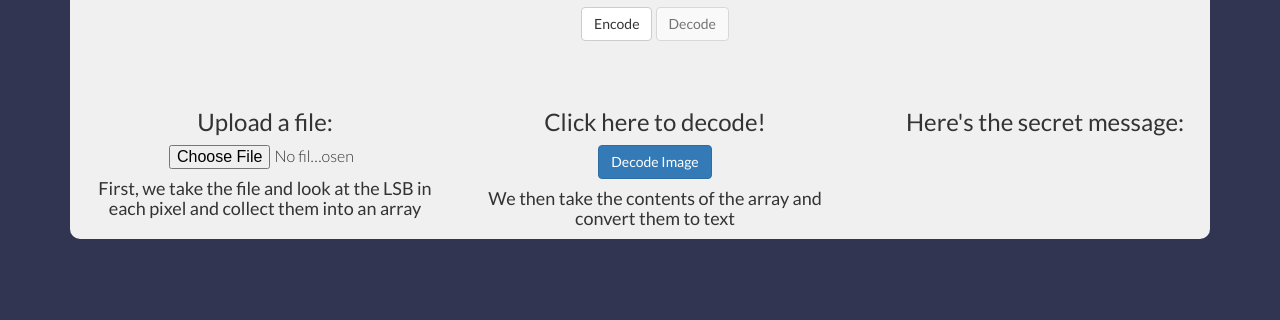
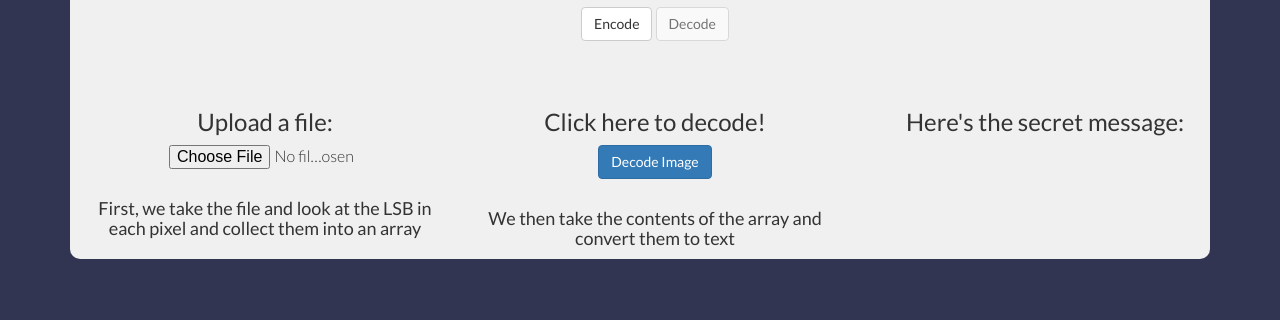
Before and after one commit to VisheshSood/stego, a website: page index.html at #!/decode in a window 1280 px wide. Shown: the part 391-711 px from the top of the page. Drawn offline with nearby package versions, Linux system fonts and the light colour scheme; some packages are replaced by stand-ins of ours; files that its build step writes are made by us from their sources.

```diff
--- a/views/decode.html
+++ b/views/decode.html
@@ -13,16 +13,16 @@
                 <div class="col-sm-4">
                     <h3>Upload a file:</h3>
                     <input type="file" accept="image/*" ng-model="uploadedImage" name="image-input" id="image-input"/>
-                    <h4>First, we take the file and look at the LSB in each pixel and collect them into an array</h4>
+                    <h4><br/>First, we take the file and look at the LSB in each pixel and collect them into an array</h4>
                 </div>
                 <div class="col-sm-4">
                     <h3>Click here to decode!</h3>
                     <button class="btn btn-primary" ng-click="decode()">Decode Image</button>
-                    <h4>We then take the contents of the array and convert them to text</h4>
+                    <h4><br/>We then take the contents of the array and convert them to text</h4>
                 </div>
                 <div class="col-sm-4">
                     <h3>Here's the secret message:</h3>
-                    <p id="output-text"></p>
+                    <p id="output-text"><br/></p>
                 </div>
 
             </div>
```
Also changed, not shown: views/encode.html (+1 -2 lines).
